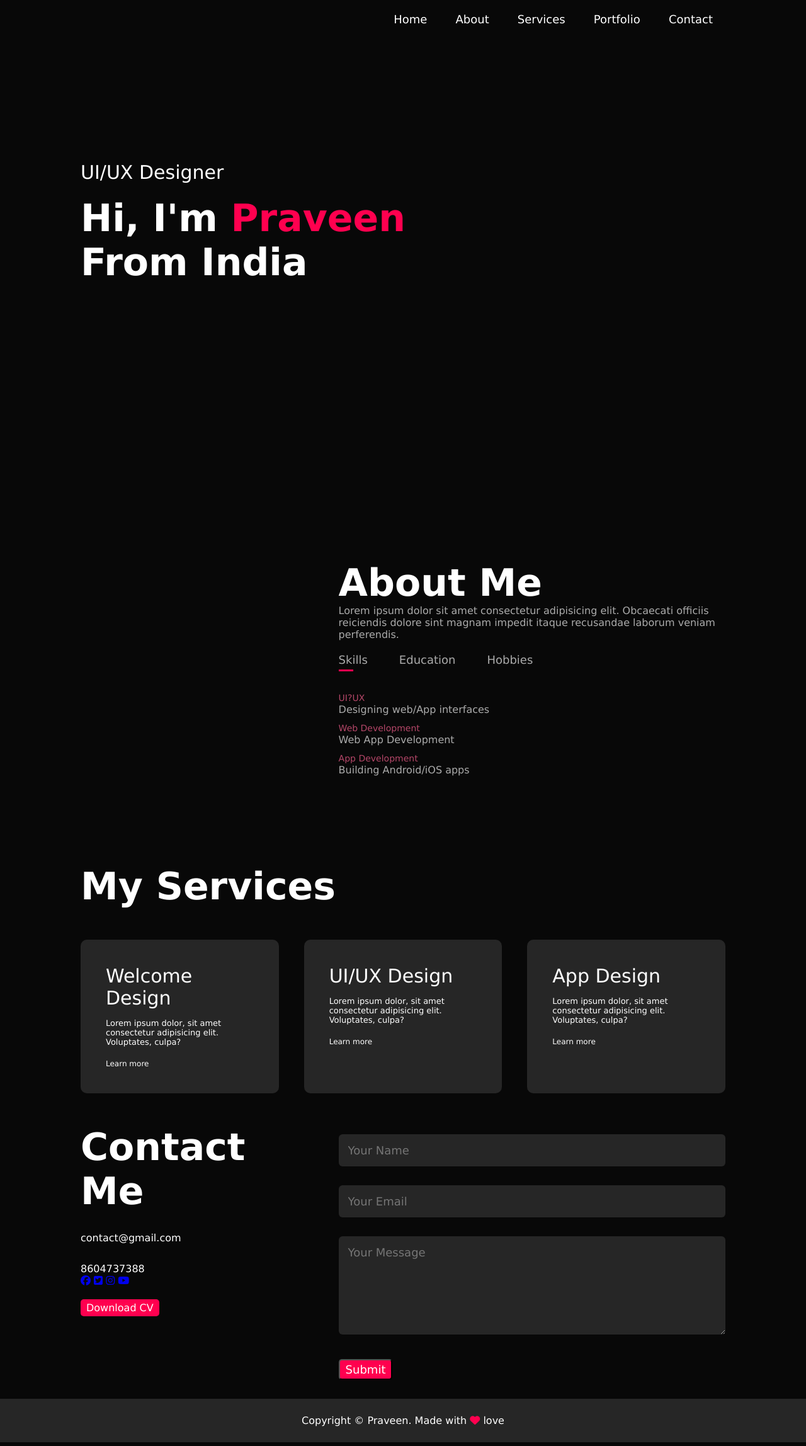
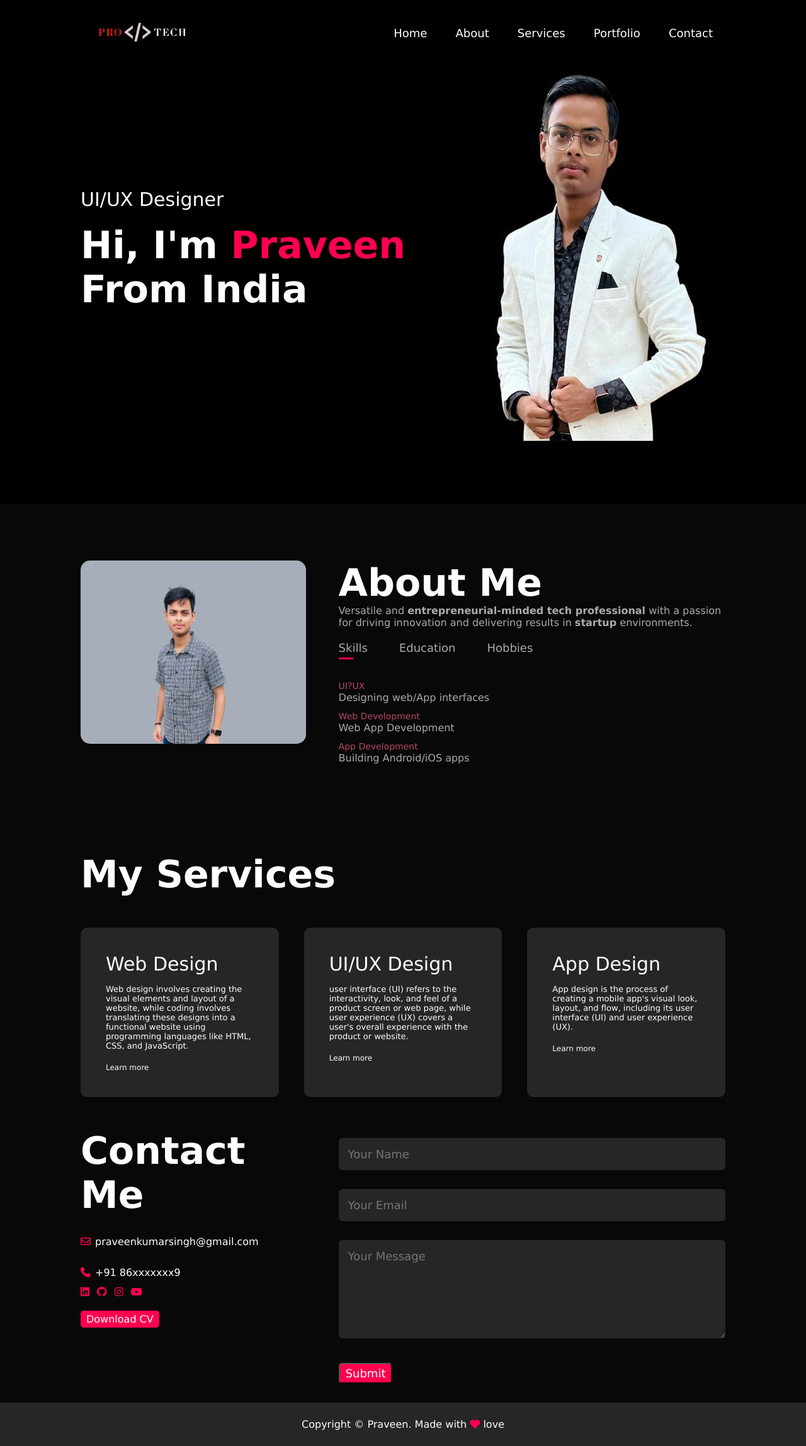
Before and after one commit to Praveen-kumar1Singh/PersonalPortfolio, a plain HTML site: page codsoft_task01/index.html in a window 1280 px wide. Shown: the whole page at 63% size. Drawn offline with Linux system fonts and the light colour scheme; files whose address does not match are found by name.

Commit message:
Add files via upload

```diff
--- a/codsoft_task01/index.html
+++ b/codsoft_task01/index.html
@@ -4,6 +4,7 @@
     <meta charset="UTF-8">
     <meta name="viewport" content="width=device-width, initial-scale=1.0">
     <title>Personal Portfolio Website</title>
+    <link rel="shortcut icon" href="favicon.ico" type="image/x-icon">
     <link rel="stylesheet" href="style.css">
     <script src="https://kit.fontawesome.com/08dce31a82.js" crossorigin="anonymous"></script>
 </head>
@@ -11,7 +12,7 @@
   <div id="header">
     <div class="container">
         <nav>
-            <img src="" class="logo">
+            <img src="C:\project with html and css\project2_diwali_html&css\codsoft_task01\logo_pro.jpeg" class="logo">
             <ul id="sidemenu">
                 <li><a href="#header">Home</a></li>
                 <li><a href="#about">About</a></li>
@@ -33,11 +34,11 @@
     <div class="container">
         <div class="row">
             <div class="about-col-1">
-                <img src="">
+                <img src="C:\project with html and css\project2_diwali_html&css\codsoft_task01\framephoto.jpeg">
             </div>
             <div class="about-col-2">
                 <h1 class="sub-title">About Me</h1>
-                <p>Lorem ipsum dolor sit amet consectetur adipisicing elit. Obcaecati officiis reiciendis dolore sint magnam impedit itaque recusandae laborum veniam perferendis.</p>
+                <p>Versatile and <strong>entrepreneurial-minded tech professional</strong> with a passion for driving innovation and delivering results in <strong>startup</strong> environments.</p>
 
                 <div class="tab-titles">
                 <p class="tab-links active-link" onclick="opentab('Skills')">Skills</p>
@@ -53,16 +54,16 @@
                 </div>
                 <div class="tab-contents" id="Education">
                     <ul>
-                        <li><span>UI?UX</span><br>Designing web/App interfaces</li>
-                        <li><span>Web Development</span><br>Web App Development</li>
-                        <li><span>App Development</span><br>Building Android/iOS apps</li>
+                        <li><span>Santoba International School</span><br>Secondary(X)|Percantage : 81%</li>
+                        <li><span>Diploma(Govt. Polytechnic,Araria)</span><br>Electrical Engg. with CGPA:8.82 </li>
+                        <li><span>Bhagwan Parshuram Institute of Technology</span><br>Information Technology | Present</li>
                     </ul>
                 </div>
                 <div class="tab-contents" id="Hobbies">
                     <ul>
-                        <li><span>UI?UX</span><br>Designing web/App interfaces</li>
-                        <li><span>Web Development</span><br>Web App Development</li>
-                        <li><span>App Development</span><br>Building Android/iOS apps</li>
+                        <li><span>Research</span><br>Explore Ideas</li>
+                        <li><span>Playing</span><br>Cricket,carrom </li>
+                        <li><span>Cooking</span><br>making different types of menu</li>
                     </ul>
                 </div>
 
@@ -77,18 +78,18 @@
         <h1 class="sub-title">My Services</h1>
         <div class="services-list">
             <div>
-            <h2>Welcome Design</h2>
-            <p>Lorem ipsum dolor, sit amet consectetur adipisicing elit. Voluptates, culpa?</p>
+            <h2>Web Design</h2>
+            <p>Web design involves creating the visual elements and layout of a website, while coding involves translating these designs into a functional website using programming languages like HTML, CSS, and JavaScript.</p>
             <a href="#">Learn more</a>
         </div>
         <div>
             <h2>UI/UX Design</h2>
-            <p>Lorem ipsum dolor, sit amet consectetur adipisicing elit. Voluptates, culpa?</p>
+            <p>user interface (UI) refers to the interactivity, look, and feel of a product screen or web page, while user experience (UX) covers a user's overall experience with the product or website.</p>
             <a href="#">Learn more</a>
         </div>
         <div>
             <h2>App Design</h2>
-            <p>Lorem ipsum dolor, sit amet consectetur adipisicing elit. Voluptates, culpa?</p>
+            <p>App design is the process of creating a mobile app's visual look, layout, and flow, including its user interface (UI) and user experience (UX). </p>
             <a href="#">Learn more</a>
         </div>
         </div>
@@ -101,13 +102,13 @@
         <div class="row">
             <div class="contact-left">
                 <h1 class="sub-title">Contact Me</h1>
-                <p>contact@gmail.com</p>
-                <p>8604737388</p>
+                <p><i class="fa-regular fa-envelope"></i>praveenkumarsingh@gmail.com</p>
+                <p><i class="fa-solid fa-phone"></i>+91 86xxxxxxx9</p>
                 <div class="social-icons">
-                    <a href="#"><i class="fab fa-facebook"></i></a>
-                    <a href="#"><i class="fab fa-twitter-square"></i></a>
-                    <a href="#"><i class="fab fa-instagram"></i></a>
-                    <a href="#"><i class="fab fa-youtube"></i></a>
+                    <a href="https://www.linkedin.com/in/praveenkumarsingh39?utm_source=share&utm_campaign=share_via&utm_content=profile&utm_medium=ios_app"><i class="fab fa-linkedin" style="padding-top: 13px;"></i></a>
+                    <a href="https://github.com/Praveen-kumar1Singh"><i class="fab fa-github"></i></a>
+                    <a href="https://www.instagram.com/praveennnsingh?igsh=cml3dmE4bmR3cDA3&utm_source=qr"><i class="fab fa-instagram"></i></a>
+                    <a href="https://youtube.com/@quiz.quasar?si=RoEqqLFTdKzBNs34"><i class="fab fa-youtube"></i></a>
                 </div>
                 <a href="C:\project with html and css\project2_diwali_html&css\codsoft_task01\Praveen_CV.pdf" download class="btn btn2">Download CV</a>
             </div>
--- a/codsoft_task01/style.css
+++ b/codsoft_task01/style.css
@@ -14,9 +14,11 @@ body{
 #header{
     width: 100%;
     height: 100vh;
-    background-image: url();
-    background-size: cover;
-    background-position: center;
+    background-image: url(background_image_praveen.jpeg);
+    background-repeat: no-repeat;
+    background-position-x: 463px;
+    background-position-y: 68px;
+    background-color: black;
 }
 .container{
     padding: 10px 10%;
@@ -28,7 +30,7 @@ nav{
     flex-wrap:wrap;
 }
 .logo{
-    width: 140px;
+    width: 200px;
 }
 nav ul li{
     display: inline-block;
@@ -175,6 +177,10 @@ nav ul li a:hover::after{
 .contact-left p{
     margin-top: 30px;
 }
+.contact-left i{
+    color: #ff004f;
+    padding-right: 7px;
+}
 .btn.btn2{
     display: inline-block;
     background:#ff004f;
@@ -224,7 +230,10 @@ nav .fas{
 
 @media only screen and (max-width:600px){
     #header{
-        background-image: url();
+        background-image: url(background_image_praveen.jpeg);
+        background-position-x: -136px;
+        background-position-y: 60px;
+        height: 692px;
     }
     .header-text{
         margin-top: 100%;
```
